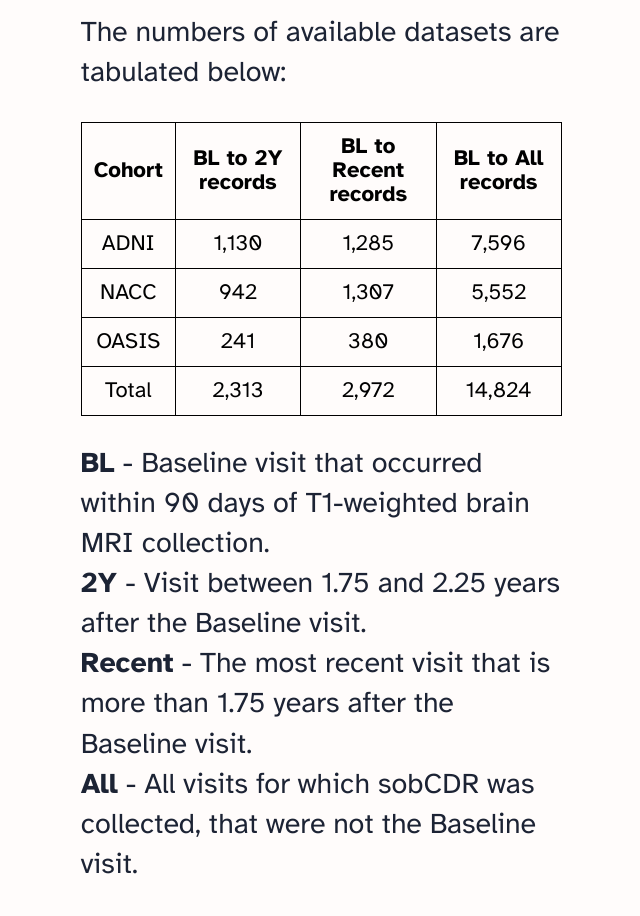
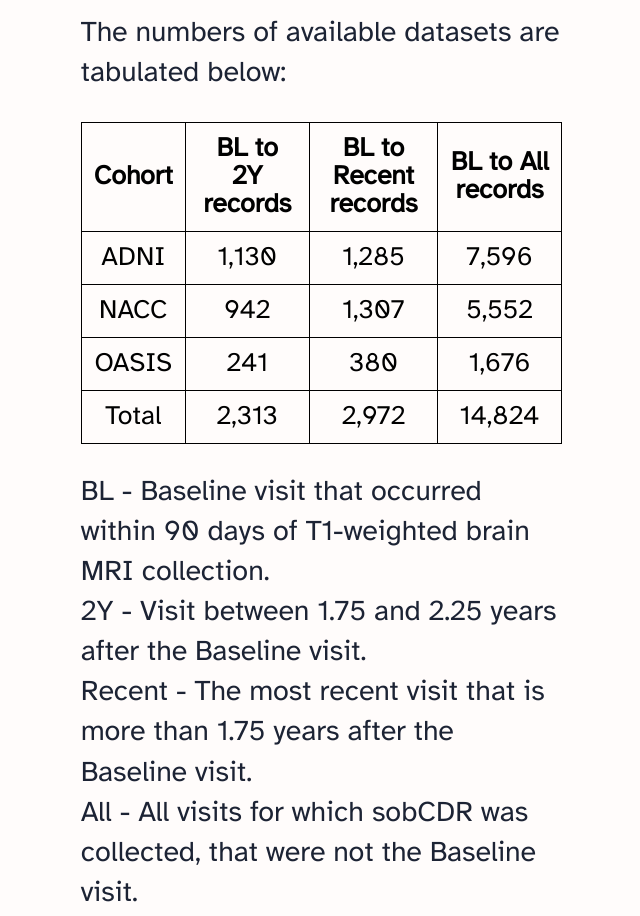
Before and after one commit to astra77/ad-detection-challenge, a plain HTML site: page assignment.html in a window 1280 px wide. Shown: the part 3540-4456 px from the top of the page, without its empty margins (533-1173 px from the left). Drawn offline with Linux system fonts and the light colour scheme.

Commit message:
Add files via upload

```diff
--- a/assignment.html
+++ b/assignment.html
@@ -1,6 +1,9 @@
 <!DOCTYPE html>
 <head>
   <meta http-equiv="Content-Type" content="text/html; charset=UTF-8"/>
+  <meta http-equiv="Cache-Control" content="no-cache, no-store, must-revalidate">
+  <meta http-equiv="Pragma" content="no-cache">
+  <meta http-equiv="Expires" content="0">
   <meta name="viewport" content="width=device-width, minimum-scale=1, initial-scale=1, user-scalable=yes"/>
   <link rel="stylesheet" type="text/css" href="css/style.css">
   <title>The Assignment</title>
@@ -68,7 +71,7 @@ Input datasets
 
 
       <table style="color:black;">
-        <tr class="bold">
+        <tr>
                <th>Cohort</th>
                <th>BL to 2Y records</th>
                <th>BL to Recent records</th>
@@ -90,10 +93,10 @@ Input datasets
 
       </table>
     <p>
-  <span class="bold">BL</span> - Baseline visit that occurred within 90 days of T1-weighted brain MRI collection.<br>
-  <span class="bold">2Y</span> - Visit between 1.75 and 2.25 years after the Baseline visit.<br>
-  <span class="bold">Recent</span> - The most recent visit that is more than 1.75 years after the Baseline visit.<br>
-  <span class="bold">All</span> - All visits for which sobCDR was collected, that were not the Baseline visit.<br>
+  <span class="">BL</span> - Baseline visit that occurred within 90 days of T1-weighted brain MRI collection.<br>
+  <span class="">2Y</span> - Visit between 1.75 and 2.25 years after the Baseline visit.<br>
+  <span class="">Recent</span> - The most recent visit that is more than 1.75 years after the Baseline visit.<br>
+  <span class="">All</span> - All visits for which sobCDR was collected, that were not the Baseline visit.<br>
     </p>
 
 </div>
@@ -215,7 +218,7 @@ Participants in the challenge will be asked to predict decline in 2 ways:<br><br
     Results reporting
 </h2>
 <p>
-Challenge participants will be asked to report their results in a standard format, indicating the method used, training data, and the test performance on tasks attempted: <a class="redcolor" style="font-size:1em; font-weight:bold;" href="final_report.pdf">final_report.pdf</a>, <a class="redcolor" style="font-size:1em; font-weight:bold;" href="final_report.xlsx">final_report.xlsx</a>.
+Challenge participants will be asked to report their results in a standard format, indicating the method used, training data, and the test performance on tasks attempted: <a class="redcolor" style="font-size:1em;" href="final_report.pdf">final_report.pdf</a>, <a class="redcolor" style="font-size:1em;" href="final_report.xlsx">final_report.xlsx</a>.
 
 </p>
 </div>
--- a/css/style.css
+++ b/css/style.css
@@ -149,6 +149,7 @@ table, th, td {
   border: 1px solid black;
   border-collapse: collapse;
   padding:12px;
+  font-size:1.1em;
 }
 table td{ text-align:center;}
 table.center {
@@ -211,5 +212,5 @@ h2{ text-align:center;font-size:1.7em;}
     font-size: 1em;
     margin:10px;
   }
-
+  table,th,td{ font-size:1.1em;}
 }
```
Also changed, not shown: data.html (+3 -0 lines), faq.html (+3 -0 lines), index.html (+3 -0 lines).
